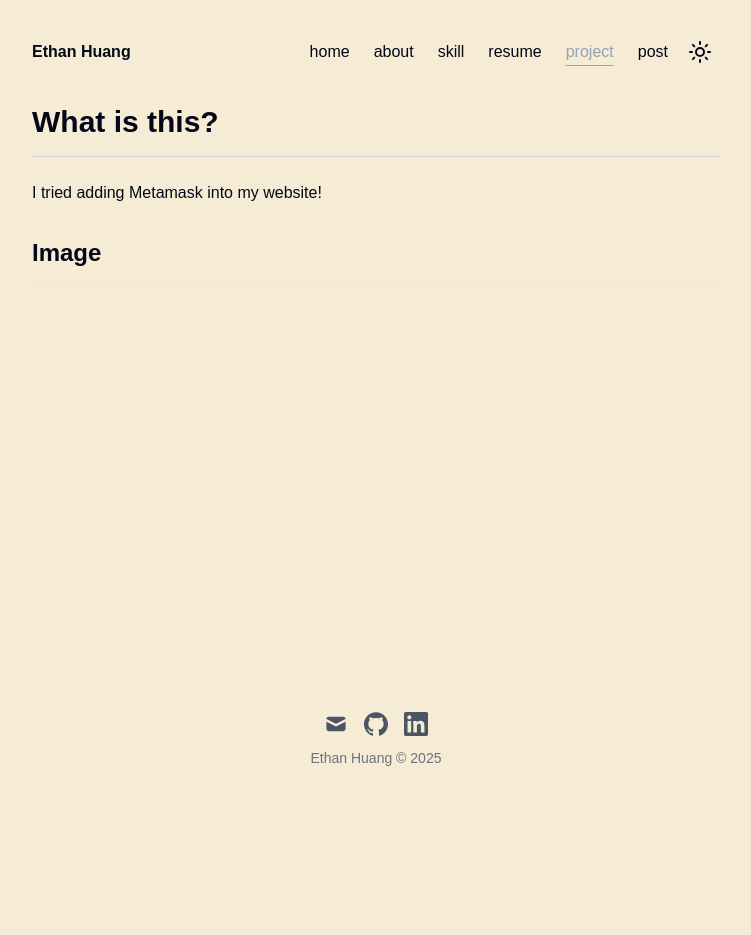
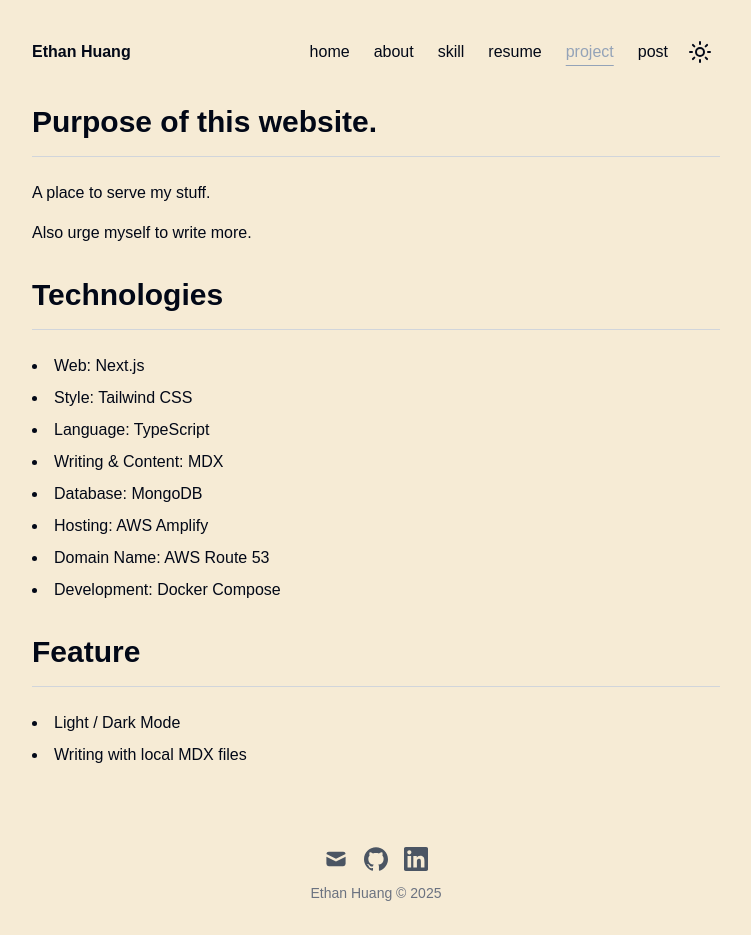
Before and after one commit to ethanh6/ethanhuang.dev, a Next.js app: page /project/personal-website in a window 1280 px wide. Shown: the whole page, without its empty margins (264-1015 px from the left). Before the commit the page ends 800 px from the top, so only its background shows below. Built offline with nearby package versions, Linux system fonts and the light colour scheme; a web font is replaced by a local one.

Commit message:
updated project contents, home and not-found page

```diff
--- a/src/app/not-found.tsx
+++ b/src/app/not-found.tsx
@@ -1,10 +1,16 @@
 import Link from 'next/link';
+import CustomLink from '@/components/CustomLink';
 
 export default function NotFound() {
   return (
     <div className="flex items-center justify-center pt-10">
-      <h2 className="text-center text-3xl">
-        Page Not Found! Please double check.
+      <h2 className="text-center text-xl">
+        Page Not Found. Go back to{' '}
+        <a href="/" className="highlight-link">
+          {' '}
+          home page{' '}
+        </a>
+        ?
       </h2>
     </div>
   );
--- a/src/app/page.tsx
+++ b/src/app/page.tsx
@@ -9,11 +9,12 @@ export default function Home() {
       <p className="">I'm Ethan, welcome to my website.</p>
       <p className="">
         {' '}
-        I’m a <span className="highlight">Software Engineer</span> with 2 years
-        of experience, specializing in building scalable{' '}
-        <span className="highlight"> full-stack </span>applications and managing
-        reliable infrastructure. I focus on designing efficient systems that
-        solve real-world challenges and drive operational success.{' '}
+        I’m a <span className="highlight">Software Engineer</span> specializing
+        in building scalable <span className="highlight"> full-stack </span>
+        applications and managing reliable{' '}
+        <span className="highlight">infrastructure</span>. I focus on designing
+        efficient systems that solve real-world challenges and drive operational
+        success.{' '}
       </p>
       <p className="">
         {' '}
--- a/src/app/project/(content)/personal-website/page.mdx
+++ b/src/app/project/(content)/personal-website/page.mdx
@@ -1,6 +1,6 @@
 export const metadata = {
   title: 'Personal Website',
-  description: 'How I built this site.',
+  description: 'How I built this website.',
   slug: 'personal-website',
   date: '2024-03-30',
   type: 'Project',
@@ -10,8 +10,24 @@ export const metadata = {
   order: 0,
 };
 
-# What is this?
+# Purpose of this website.
 
-I tried adding Metamask into my website!
+A place to serve my stuff.
 
-## Image
+Also urge myself to write more.
+
+# Technologies
+
+- Web: Next.js
+- Style: Tailwind CSS
+- Language: TypeScript
+- Writing & Content: MDX
+- Database: MongoDB
+- Hosting: AWS Amplify
+- Domain Name: AWS Route 53
+- Development: Docker Compose
+
+# Feature
+
+- Light / Dark Mode
+- Writing with local MDX files
--- a/src/app/resume/page.tsx
+++ b/src/app/resume/page.tsx
@@ -1,7 +1,6 @@
 import type { NextPage, Metadata } from 'next';
 import { ArticleJsonLd } from 'next-seo';
 import { siteConfigs } from '@/configs/siteConfigs';
-import CustomLink from '@/components/CustomLink';
 
 export const metadata: Metadata = {
   title: 'About',
```
